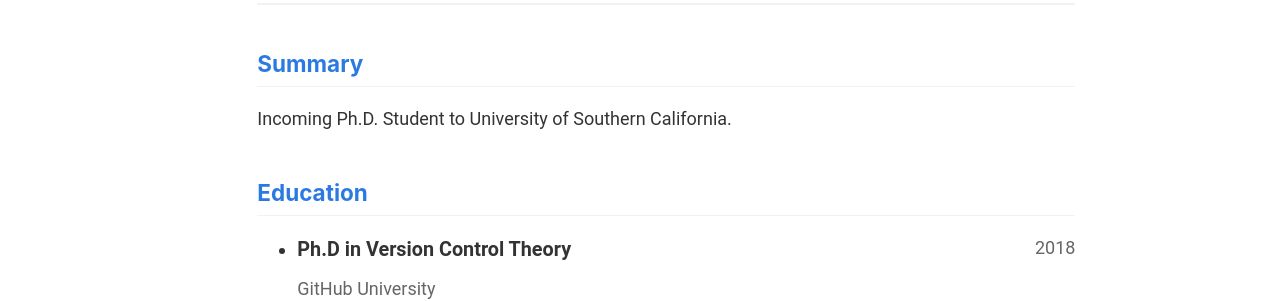
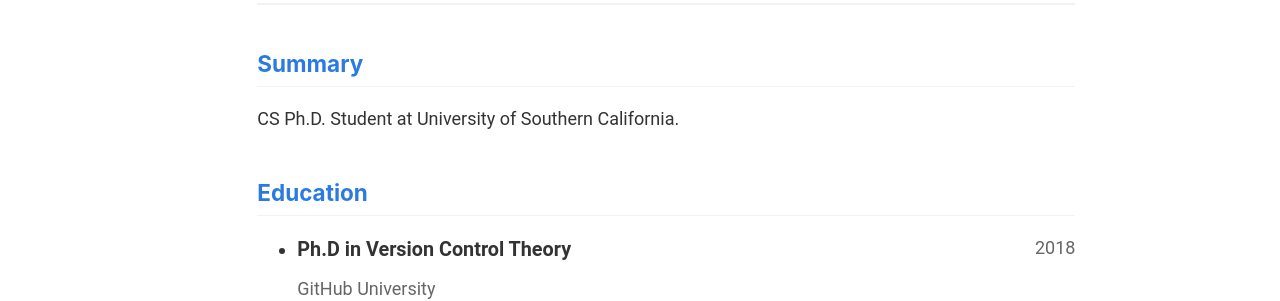
Before and after one commit to JetRichardLee/JetRichardLee.github.io, a Jekyll site: the page built from _pages/cv-json.md, in a window 1280 px wide and 900 px high. Shown: the part 341-642 px from the top of the window. Built offline with Jekyll 4.4.1, drawn with Linux system fonts in a browser that asks for light colours; a script that is not in the unit is left out.

Commit message:
Update cv.json

```diff
--- a/_data/cv.json
+++ b/_data/cv.json
@@ -4,7 +4,7 @@
     "email": "jiateli@usc.edu",
     "phone": "",
     "website": "https://jetrichardlee.github.io",
-    "summary": "Incoming Ph.D. Student to University of Southern California.",
+    "summary": "CS Ph.D. Student at University of Southern California.",
     "location": {
       "address": "",
       "postalCode": "",
```
